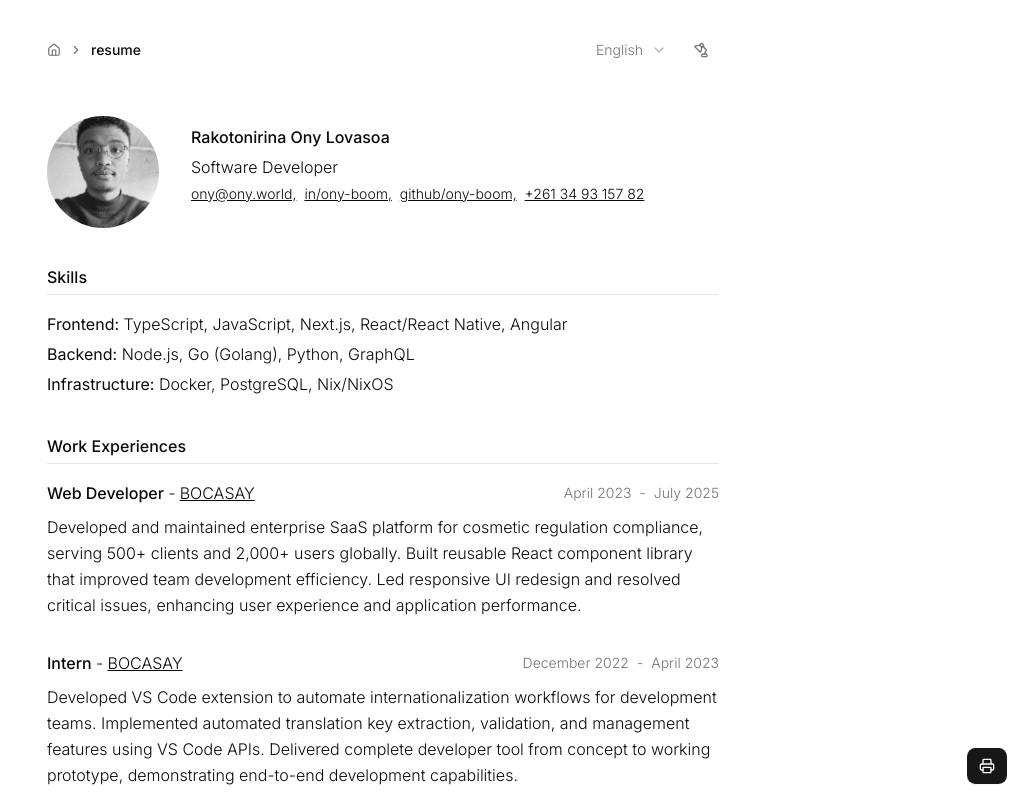
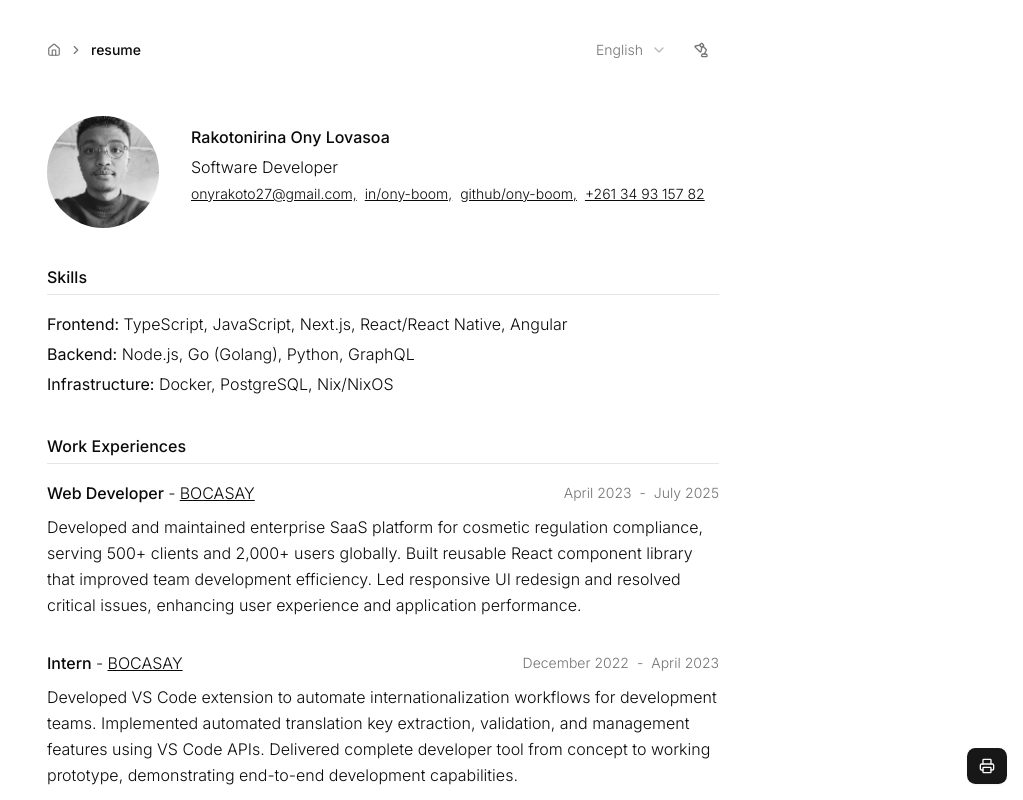
Before and after one commit to ony-boom/portfolio, a Next.js app in the folder apps/web/: page /en/resume in a window 1280 px wide. Shown: the top 800 px of the page, without its empty margins (257-1280 px from the left). Built offline with nearby package versions, Linux system fonts and the light colour scheme; no server answers.

Commit message:
back to normal gmail email because recruiters don't consider mine as email

```diff
--- a/apps/web/src/app/[locale]/page.tsx
+++ b/apps/web/src/app/[locale]/page.tsx
@@ -73,7 +73,7 @@ const LINKS = [
   },
   {
     name: "Email",
-    url: "mailto:ony@ony.world",
+    url: "mailto:onyrakoto27@gmail.com",
   },
   {
     name: "Github",
--- a/apps/web/src/app/[locale]/resume/page.tsx
+++ b/apps/web/src/app/[locale]/resume/page.tsx
@@ -30,7 +30,7 @@ export default async function ResumePage() {
           <p>{t("Globals.jobTitle")}</p>
 
           <p className="flex flex-wrap gap-2 text-sm">
-            <Link href="mailto:ony@ony.world">ony@ony.world,</Link>
+            <Link href="mailto:onyrakoto27@gmail.com">onyrakoto27@gmail.com,</Link>
             <Link href="https://www.linkedin.com/in/ony-boom/">
               in/ony-boom,
             </Link>
```
